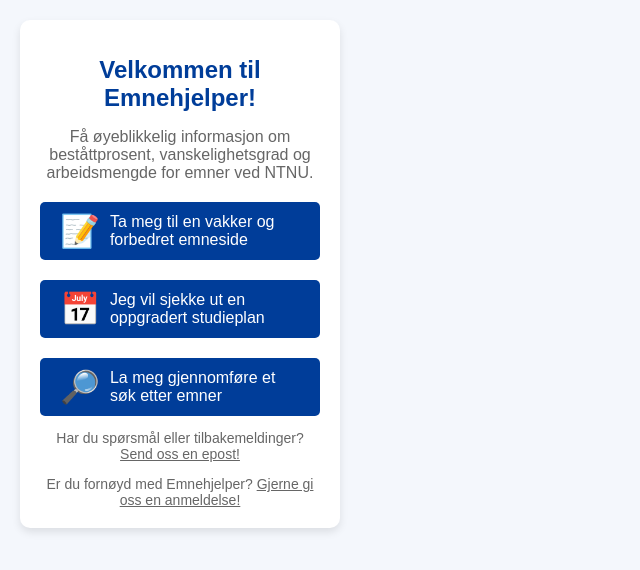
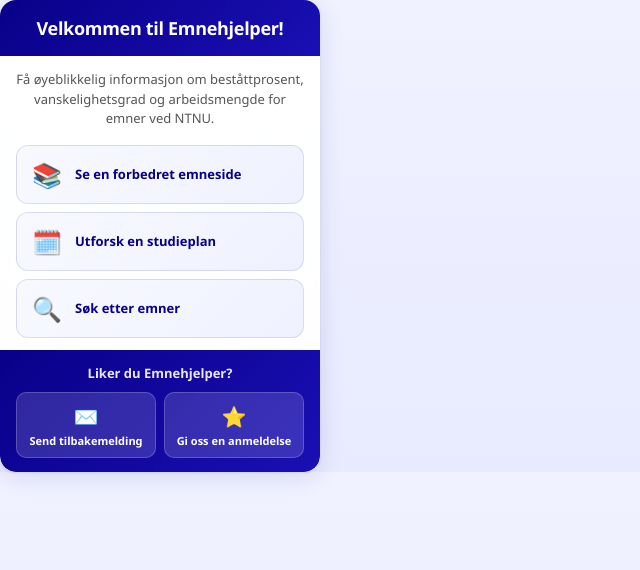
Before and after one commit to RandomNoobster/Emnehjelper, a browser extension: page emnehjelper/about.html in a window 1280 px wide. Shown: the whole page, without its empty margins (0-640 px from the left). Drawn offline with Linux system fonts and the light colour scheme.

Commit message:
feat: improve styling for about page

```diff
--- a/emnehjelper/about.html
+++ b/emnehjelper/about.html
@@ -14,30 +14,37 @@
     <p>
       Få øyeblikkelig informasjon om beståttprosent, vanskelighetsgrad og arbeidsmengde for emner ved NTNU.
     </p>
+    <div class="buttons-section">
       <a href="https://www.ntnu.edu/studies/courses/TDT4100" class="button" target="_blank">
-      <span class="icon">📝</span>
-      <span>Ta meg til en vakker og forbedret emneside</span>
+        <span class="icon">📚</span>
+        <span>Se en forbedret emneside</span>
       </a>
 
       <a href="https://www.ntnu.no/studier/mtdt/studieretninger-og-hovedprofiler#year=2024&programmeCode=MTDT"
         class="button" target="_blank">
-      <span class="icon">📅</span>
-      <span>Jeg vil sjekke ut en oppgradert studieplan</span>
+        <span class="icon">🗓️</span>
+        <span>Utforsk en studieplan</span>
       </a>
 
       <a href="https://www.ntnu.no/studier/emnesok"
         class="button" target="_blank">
-      <span class="icon">🔎</span>
-      <span>La meg gjennomføre et søk etter emner</span>
+        <span class="icon">🔍</span>
+        <span>Søk etter emner</span>
       </a>
+    </div>
 
     <div class="feedback">
-      <p>Har du spørsmål eller tilbakemeldinger? <a href="mailto:emnehjelper@gmail.com">Send oss en epost!</a></p>
-      <p>Er du fornøyd med Emnehjelper?
-        <a href="https://chromewebstore.google.com/detail/emnehjelper/ocfgbjjagbojipkdhbloaegpigmkgiaf/reviews" target="_blank">
-          Gjerne gi oss en anmeldelse!
+      <p class="feedback-title">Liker du Emnehjelper?</p>
+      <div class="feedback-buttons">
+        <a href="mailto:emnehjelper@gmail.com" class="feedback-btn email">
+          <span class="feedback-icon">✉️</span>
+          <span>Send tilbakemelding</span>
         </a>
-      </p>
+        <a href="https://chromewebstore.google.com/detail/emnehjelper/ocfgbjjagbojipkdhbloaegpigmkgiaf/reviews" class="feedback-btn review" target="_blank">
+          <span class="feedback-icon">⭐</span>
+          <span>Gi oss en anmeldelse</span>
+        </a>
+      </div>
     </div>
 
   </div>
--- a/emnehjelper/styles/about.css
+++ b/emnehjelper/styles/about.css
@@ -1,66 +1,151 @@
+/* ============================================
+   ABOUT PAGE - Modern Minimalistic Design
+   ============================================ */
+
 body {
-  font-family: Arial, sans-serif;
-  background-color: #f4f7fc;
+  font-family: 'Segoe UI', -apple-system, BlinkMacSystemFont, sans-serif;
+  background: linear-gradient(180deg, #f0f2ff 0%, #e8eaff 100%);
   margin: 0;
-  padding: 20px;
+  padding: 0;
   color: #333;
-  width: 20rem;
+  width: 320px;
 }
 
 .container {
-  background-color: white;
-  border-radius: 10px;
-  box-shadow: 0 4px 8px rgba(0, 0, 0, 0.1);
-  padding: 20px;
+  background: rgba(255, 255, 255, 0.95);
+  backdrop-filter: blur(20px);
+  -webkit-backdrop-filter: blur(20px);
+  border-radius: 16px;
+  box-shadow:
+    0 4px 24px rgba(9, 0, 137, 0.12),
+    0 1px 3px rgba(0, 0, 0, 0.08);
+  padding: 0;
+  overflow: hidden;
+}
+
+/* ============================================
+   HEADER
+   ============================================ */
+h1 {
+  background: linear-gradient(135deg, #090089 0%, #1a0fb3 100%);
+  color: white;
+  font-size: 18px;
+  font-weight: 700;
+  letter-spacing: -0.3px;
+  margin: 0;
+  padding: 16px;
   text-align: center;
 }
 
-h1 {
-  color: #003d99;
-  font-size: 24px;
-  margin-bottom: 10px;
+/* ============================================
+   CONTENT AREA
+   ============================================ */
+.container > p {
+  font-size: 13px;
+  color: #555;
+  line-height: 1.5;
+  margin: 0;
+  padding: 14px 16px 8px;
+  text-align: center;
 }
 
-p {
-  font-size: 16px;
-  color: #666;
+/* ============================================
+   ACTION BUTTONS
+   ============================================ */
+.buttons-section {
+  padding: 8px 16px 12px;
+  display: flex;
+  flex-direction: column;
+  gap: 8px;
 }
 
 .button {
-  background-color: #003d99;
-  color: white;
-  padding: 10px 20px;
-  border: none;
-  border-radius: 5px;
+  background: linear-gradient(135deg, #f8f9ff 0%, #eff1ff 100%);
+  color: #090089;
+  padding: 12px 14px;
+  border: 1px solid rgba(9, 0, 137, 0.12);
+  border-radius: 12px;
   cursor: pointer;
-  font-size: 16px;
-  margin-top: 20px;
+  font-size: 13px;
+  font-weight: 600;
   text-decoration: none;
   display: flex;
   align-items: center;
-  justify-content: left;
+  gap: 12px;
+  transition: all 0.25s cubic-bezier(0.4, 0, 0.2, 1);
 }
 
 .button:hover {
-  background-color: #002b70;
+  background: linear-gradient(135deg, #090089 0%, #1a0fb3 100%);
+  color: white;
+  border-color: transparent;
+  box-shadow: 0 6px 20px rgba(9, 0, 137, 0.3);
+  transform: translateY(-2px);
 }
 
 .button .icon {
-  font-size: 2rem;
-  margin-right: 10px;
+  font-size: 24px;
+  flex-shrink: 0;
+  width: 32px;
+  text-align: center;
 }
 
-.button span {
-  display: block;
+.button span:last-child {
+  flex: 1;
   text-align: left;
+  line-height: 1.3;
 }
 
-.feedback p, .feedback a {
-  font-size: 14px;
-  color: #666;
-  margin-bottom: 0px;
+/* ============================================
+   FEEDBACK SECTION
+   ============================================ */
+.feedback {
+  background: linear-gradient(135deg, #090089 0%, #1a0fb3 100%);
+  padding: 14px 16px;
+  border-radius: 0 0 16px 16px;
 }
 
-.feedback a:hover {
-  color: #003d99;
+.feedback-title {
+  font-size: 13px;
+  font-weight: 600;
+  color: rgba(255, 255, 255, 0.9);
+  margin: 0 0 10px 0;
+  text-align: center;
 }
+
+.feedback-buttons {
+  display: flex;
+  gap: 8px;
+}
+
+.feedback-btn {
+  flex: 1;
+  display: flex;
+  flex-direction: column;
+  align-items: center;
+  gap: 4px;
+  padding: 10px 8px;
+  border-radius: 10px;
+  text-decoration: none;
+  font-size: 11px;
+  font-weight: 600;
+  transition: all 0.2s ease;
+  cursor: pointer;
+  background: rgba(255, 255, 255, 0.15);
+  color: white;
+  border: 1px solid rgba(255, 255, 255, 0.2);
+}
+
+.feedback-btn:hover {
+  background: rgba(255, 255, 255, 0.25);
+  transform: translateY(-2px);
+}
+
+.feedback-icon {
+  font-size: 20px;
+}
+
+.feedback-btn span:last-child {
+  text-align: center;
+  line-height: 1.2;
+}
```
Also changed, not shown: style-guide.md (+2 -0 lines). Lines whose indentation alone changed are shown as unchanged.
